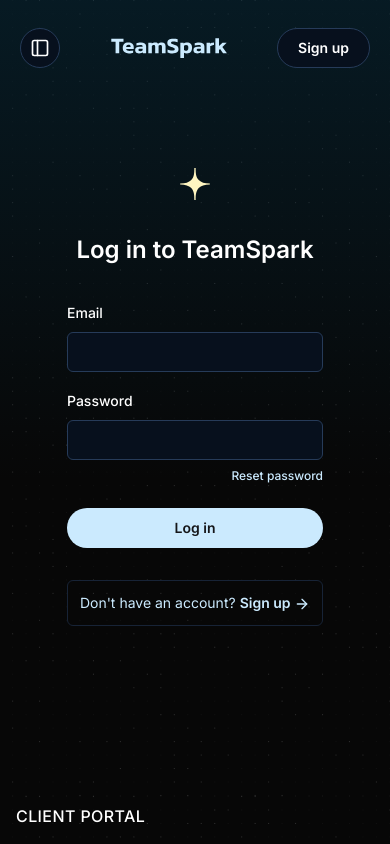
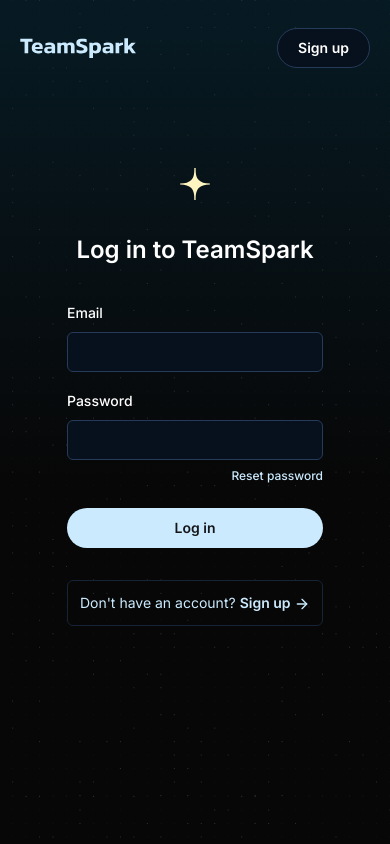
Before and after one commit to spark-and-mint/client-portal, a React (Vite) app: page /sign-in in a window 390 px wide. Built offline with nearby package versions, Linux system fonts and the light colour scheme; no server answers.

Commit message:
dont show sheet on mobile sign up pages

```diff
--- a/src/components/shared/Header.tsx
+++ b/src/components/shared/Header.tsx
@@ -29,11 +29,32 @@ const Header = () => {
       <Section className="!px-0 !py-0 flex items-center min-h-24">
         <div className="container flex justify-between items-center">
           <Link to={isAuthenticated ? "/" : "/sign-in"}>
-            <img src="/assets/logo.svg" alt="logo" className="w-[4.5rem]" />
+            <img src="/assets/logo.svg" alt="logo" className="w-[7.25rem]" />
           </Link>
           <Button variant="outline">
             <Link to="#">Questions?</Link>
           </Button>
+        </div>
+      </Section>
+    )
+  }
+
+  if (pathname === "/sign-up" || pathname === "/sign-in") {
+    return (
+      <Section className="!px-0 !py-0 flex items-center min-h-24">
+        <div className="container flex justify-between items-center">
+          <Link to={isAuthenticated ? "/" : "/sign-in"}>
+            <img src="/assets/logo.svg" alt="logo" className="w-[7.25rem]" />
+          </Link>
+          {location.pathname === "/sign-up" ? (
+            <Button asChild variant="outline">
+              <Link to="/sign-in">Log in</Link>
+            </Button>
+          ) : (
+            <Button asChild variant="outline">
+              <Link to="/sign-up">Sign up</Link>
+            </Button>
+          )}
         </div>
       </Section>
     )
```
